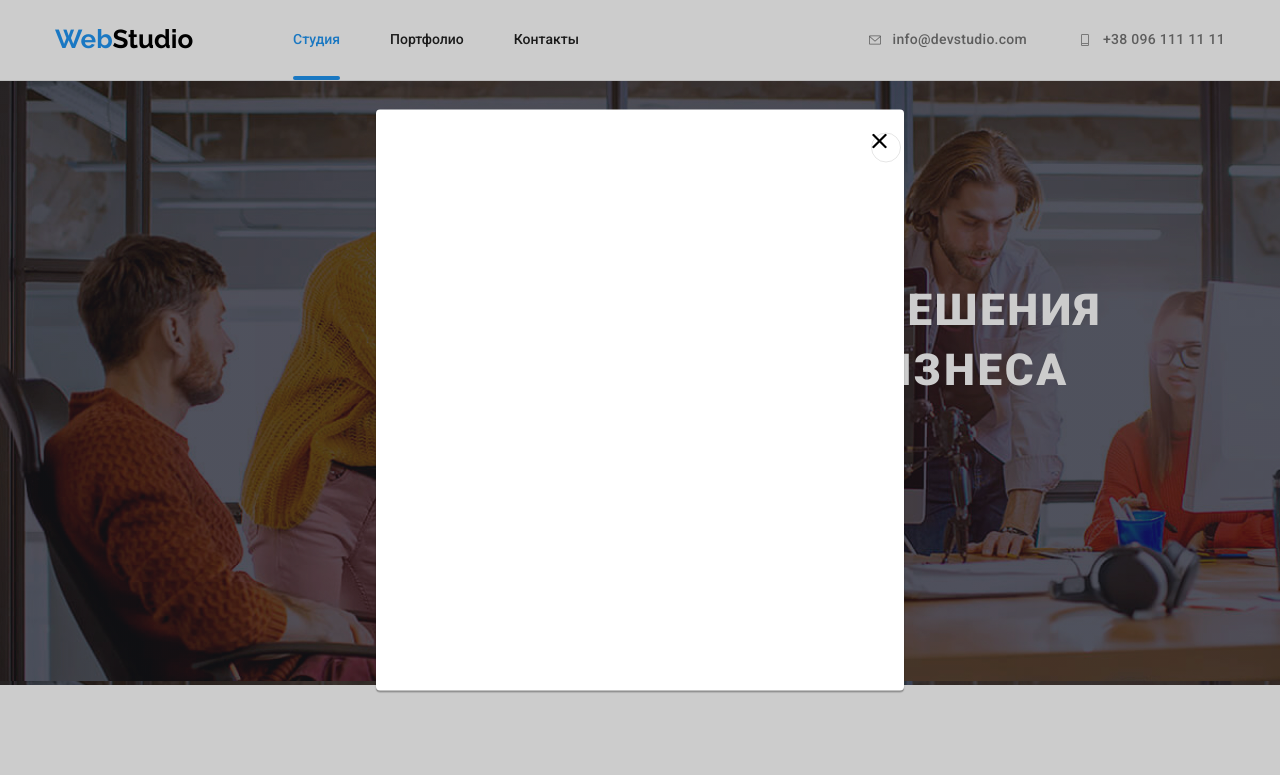
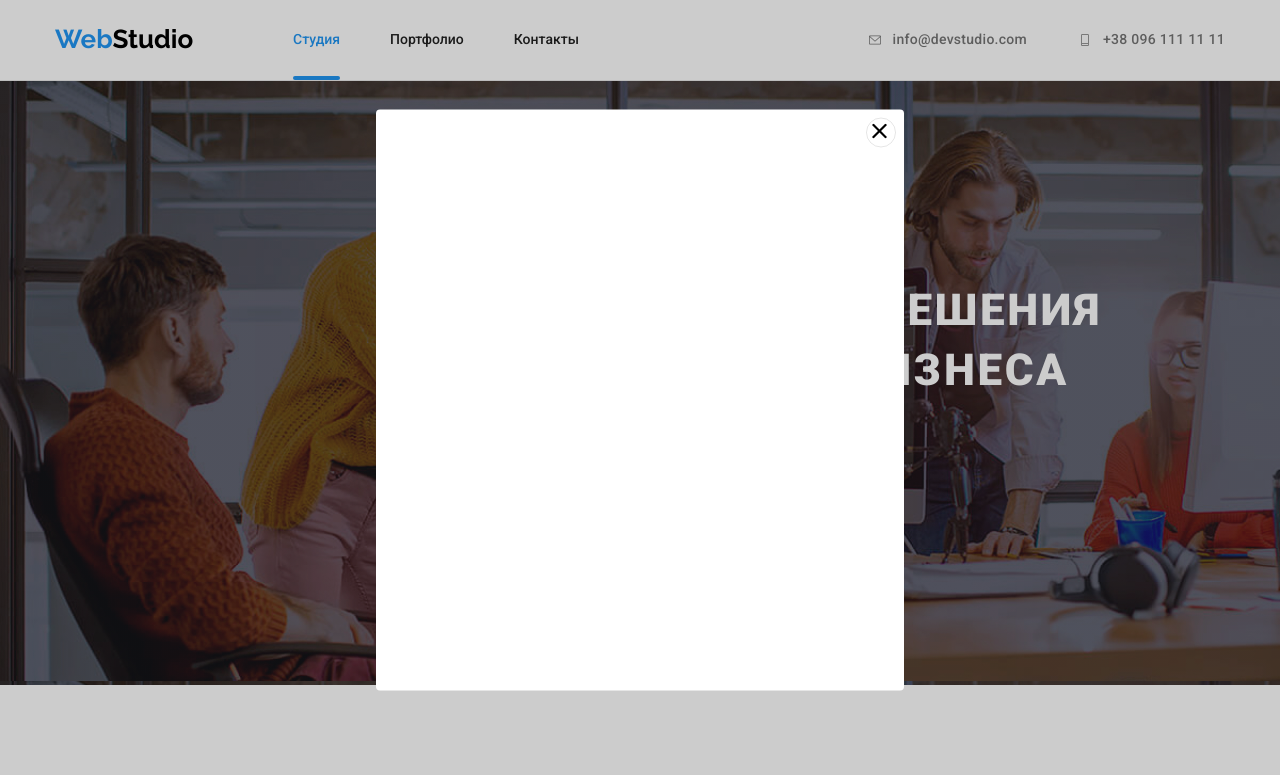
Before and after one commit to DimeHetMax/goit-markup-hw-05, a plain HTML site: page index.html in a window 1280 px wide. Both pictures are taken after a click on the button "Заказать услугу". Shown: the top 775 px of the page. Drawn offline with nearby package versions, Linux system fonts and the light colour scheme.

Commit message:
backdrop close btn
backdrop close btn

```diff
--- a/css/styles.css
+++ b/css/styles.css
@@ -687,24 +687,30 @@ img {
   opacity: 1;
   visibility: visible;
   pointer-events: auto;
+  transition: opacity 250ms cubic-bezier(0.4, 0, 0.2, 1);
 }
+
 .modal {
+  /* box-shadow: 0px 1px 3px rgba(0, 0, 0, 0.12), 0px 1px 1px rgba(0, 0, 0, 0.14),
+    0px 2px 1px rgba(0, 0, 0, 0.2); */
   position: absolute;
   top: 50%;
   left: 50%;
   transform: translate(-50%, -50%);
   width: 528px;
-  height: 581px;
-  background: #ffffff;
-  box-shadow: 0px 1px 3px rgba(0, 0, 0, 0.12), 0px 1px 1px rgba(0, 0, 0, 0.14),
-    0px 2px 1px rgba(0, 0, 0, 0.2);
+  min-height: 581px;
+  padding: 40px;
+  background-color: #ffffff;
   border-radius: 4px;
 }
 
 .close-button {
+  display: flex;
+  justify-content: center;
+  align-items: center;
   position: absolute;
   top: 8px;
-  right: 18px;
+  right: 8px;
   width: 30px;
   height: 30px;
   border-radius: 50%;
@@ -712,7 +718,6 @@ img {
   background-color: #f30c0c00;
   padding: 0;
   cursor: pointer;
-  transform: translate(50%, 50%);
 }
 .backdrop.is-hidden {
   opacity: 0;
--- a/index.html
+++ b/index.html
@@ -387,7 +387,7 @@
     <div class="backdrop is-hidden" data-modal>
         <div class="modal" >
             <buttom type="button" class="close-button" data-modal-close>
-                <svg class="modal-close-btn" width="30" height="30">
+                <svg class="modal-close-btn" width="18" height="18">
                     <use width="15px" height="15px" href="./images/sprite.svg#icon-modal"></use>
                 </svg>
             </buttom>
```
